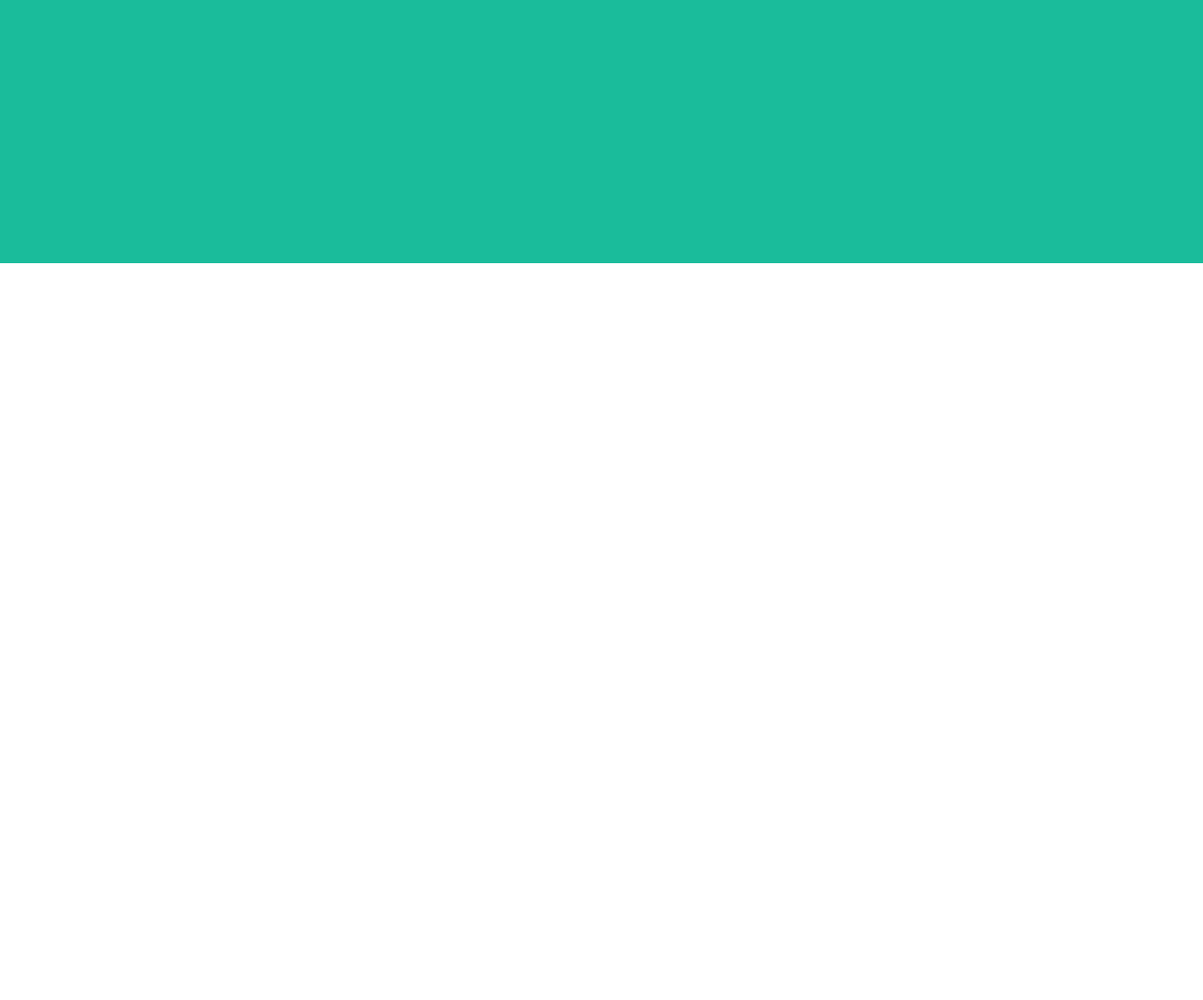
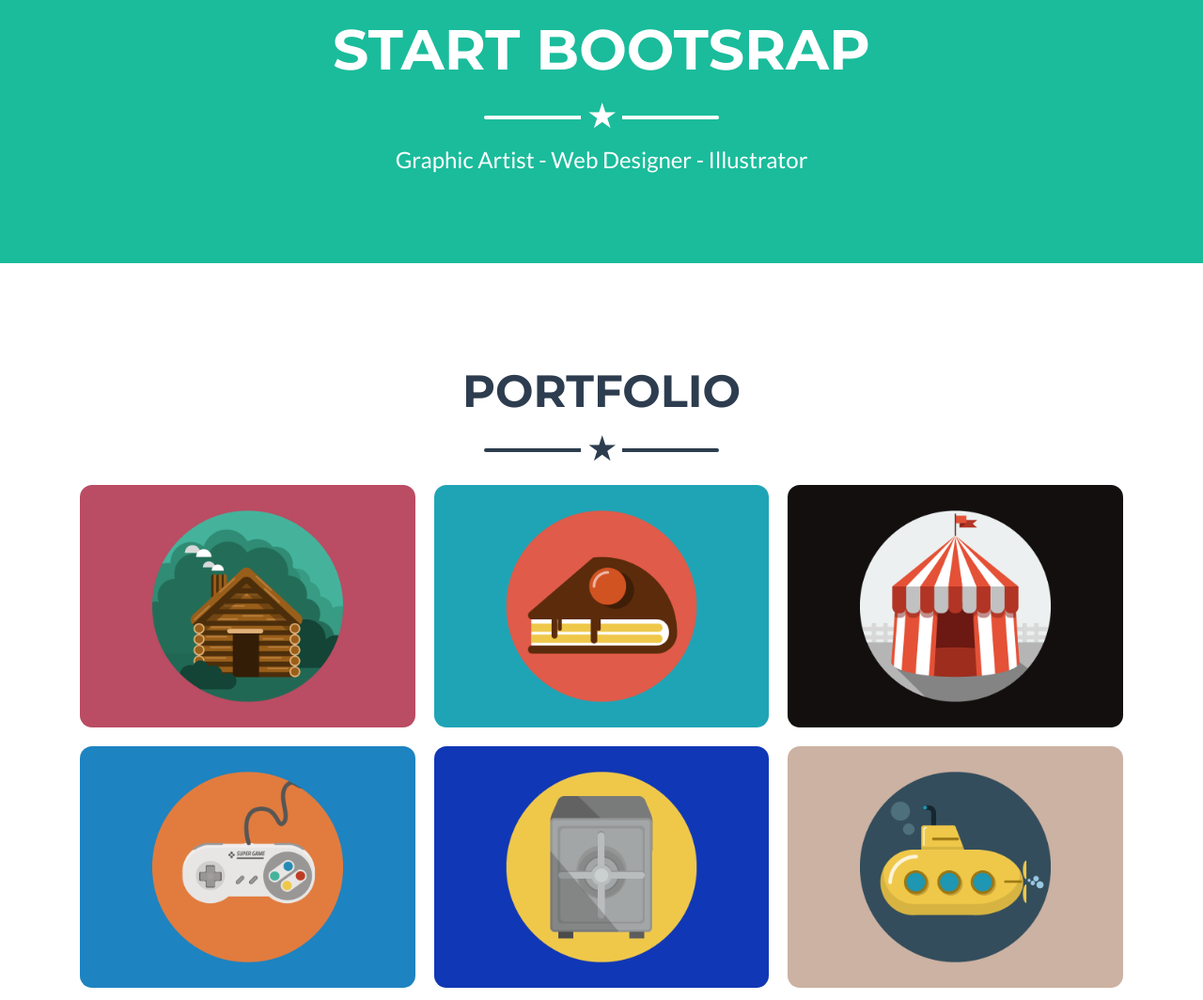
Before and after one commit to engingaran/web_programlama, a plain HTML site: page css.uygulama1/index.html in a window 1280 px wide. Shown: the part 420-1484 px from the top of the page at 94% size. Before the commit the page ends 800 px from the top, so only its background shows below. Drawn offline with Linux system fonts and the light colour scheme; a web font is replaced by a local one.

Commit message:
düzenleme

```diff
--- a/css.uygulama1/index.html
+++ b/css.uygulama1/index.html
@@ -21,6 +21,9 @@
         rel="stylesheet">
     <link rel="stylesheet" href="https://use.fontawesome.com/releases/v5.15.4/css/all.css"
         integrity="sha384-DyZ88mC6Up2uqS4h/KRgHuoeGwBcD4Ng9SiP4dIRy0EXTlnuz47vAwmeGwVChigm" crossorigin="anonymous" />
+    <link rel="stylesheet" href="https://cdnjs.cloudflare.com/ajax/libs/font-awesome/6.1.1/css/all.min.css"
+        integrity="sha512-KfkfwYDsLkIlwQp6LFnl8zNdLGxu9YAA1QvwINks4PhcElQSvqcyVLLD9aMhXd13uQjoXtEKNosOWaZqXgel0g=="
+        crossorigin="anonymous" referrerpolicy="no-referrer" />
 </head>
 
 <body>
@@ -55,9 +58,116 @@
 
     <header>
         <div class="container">
-           <img src="images/"
+            <img id="profile-image" class="img-fluid" src="images/avatar.png" alt="">
+            <h1 class="text-uppercase">Start Bootsrap</h1>
+            <hr class="star-light">
+            <h2>Graphic Artist - Web Designer - Illustrator</h2>
         </div>
     </header>
+
+    <section id="portfolio">
+        <div class="container">
+            <h2 class="text-uppercase">
+                Portfolio
+            </h2>
+            <hr class="star-dark">
+
+            <div id="portfolio-images" class="clearfix">
+
+                <div class="col">
+                    <div class="portfolio-item">
+                        <a href="#">
+                            <img class="img-fluid-p" src="images/cabin.png" alt="">
+
+                            <div class="img-overlay">
+                                <div class="icon">
+                                    <i class="fa-solid fa-plus"></i>
+                                </div>
+                            </div>
+                        </a>
+                    </div>
+                </div>
+
+                <div class="col">
+                    <div class="portfolio-item">
+                        <a href="#">
+                            <img class="img-fluid-p" src="images/cake.png" alt="">
+
+                            <div class="img-overlay">
+                                <div class="icon">
+                                    <i class="fa-solid fa-plus"></i>
+                                </div>
+                            </div>
+                        </a>
+                    </div>
+                </div>
+
+                <div class="col">
+                    <div class="portfolio-item">
+                        <a href="#">
+                            <img class="img-fluid-p" src="images/circus.png" alt="">
+
+                            <div class="img-overlay">
+                                <div class="icon">
+                                    <i class="fa-solid fa-plus"></i>
+                                </div>
+                            </div>
+                        </a>
+                    </div>
+                </div>
+
+                <div class="col">
+                    <div class="portfolio-item">
+                        <a href="#">
+                            <img class="img-fluid-p" src="images/game.png" alt="">
+
+                            <div class="img-overlay">
+                                <div class="icon">
+                                    <i class="fa-solid fa-plus"></i>
+                                </div>
+                            </div>
+                        </a>
+                    </div>
+                </div>
+
+                <div class="col">
+                    <div class="portfolio-item">
+                        <a href="#">
+                            <img class="img-fluid-p" src="images/safe.png" alt="">
+
+                            <div class="img-overlay">
+                                <div class="icon">
+                                    <i class="fa-solid fa-plus"></i>
+                                </div>
+                            </div>
+                        </a>
+                    </div>
+                </div>
+
+                <div class="col">
+                    <div class="portfolio-item">
+                        <a href="#">
+                            <img class="img-fluid-p" src="images/submarine.png" alt="">
+
+                            <div class="img-overlay">
+                                <div class="icon">
+                                    <i class="fa-solid fa-plus"></i>
+                                </div>
+                            </div>
+                        </a>
+                    </div>
+                </div>
+            </div>
+        </div>
+
+    </section>
+
+    <section id="about">
+        <h2 class="text-uppercase">
+            About
+        </h2>
+
+    </section>
 
 </body>
 
--- a/css.uygulama1/style.css
+++ b/css.uygulama1/style.css
@@ -16,12 +16,29 @@ body {
     background-color: #fff;
 }
 
+h1, h2, h3, h4, h5, h6 {
+    font-weight: 700;
+    font-family: Montserrat;
+}
+
+
 a {
     text-decoration: none;
 }
 
 ul {
     list-style-type: none;
+}
+
+section {
+    padding-top: 10rem;
+    padding-bottom: 10rem;
+    text-align: center;
+}
+
+.img-fluid{
+    max-width: 256px;
+    height: auto;
 }
 
 .clearfix::after {
@@ -55,6 +72,7 @@ nav {
     padding-top: 2rem;
     padding-bottom: 2rem;
     position: fixed;
+    z-index: 500;
 }
 
 #logo-box {
@@ -96,7 +114,129 @@ nav {
 header {
     background-color: #1ABC9B;
     height: 700px;
-    padding-top: calc(106px + 4rem);
+    padding-top: calc(106px + 6rem);
     text-align: center;
 
 }
+
+header h1 {
+    color:#fff;
+    font-size: 6rem;
+
+}
+
+header h2 {
+    color: #fff;
+    font-size: 2.4rem;
+    font-family: "Lato";
+    font-weight: 300;
+
+}
+
+hr.star-light {
+    border-color: #fff;
+}
+
+hr.star-dark{
+    border-color: #2D3D4F;
+}
+
+
+.star-light, .star-dark {
+    border: none;
+    border-top: 0.4rem solid #fff;
+    border-radius: 10px;
+    max-width: 25rem;
+    margin: 2.5rem auto;
+    overflow: visible;
+    height: 0;
+
+}
+
+.star-light::after {
+    color: #fff;
+    background-color: #1ABC9B ;
+}
+
+.star-dark::after {
+    color: #2D3D4F ;
+    background-color: #fff;
+}
+
+.star-light::after, .star-dark::after {
+    content: "\2605";
+    font-weight: 900;
+    font-size: 3.2rem;
+    position: relative;
+    top: -28px;
+    padding: 0 8px;
+}
+
+/* portfolio*/
+
+#portfolio {
+
+}
+
+#portfolio h2 {
+    font-size: 4.8rem;
+    color: #2D3D4F;
+}
+
+.img-fluid-p {
+    max-width: 100%;
+    height: auto;
+
+}
+
+.col {
+    float: left;
+    width: 33.333%;
+    padding: 10px;
+}
+
+.portfolio-item {
+    position: relative;
+}
+
+.portfolio-item img {
+    display: block;
+    border-radius: 13px;
+}
+
+.img-overlay {
+    position: absolute;
+    top: 0;
+    left: 0;
+    height: 100%;
+    width: 100%;
+    background-color: #1ABC9B;
+    opacity: 0;
+    transition: opacity 0.4s;
+    border-radius: 13px;
+}
+
+
+.img-overlay .icon {
+    color: #fff;
+    font-size: 8rem;
+    position: absolute;
+    top: 50%;
+    left: 50%;
+    transform: translate(-50%, -50%);
+}
+
+.portfolio-item:hover .img-overlay {
+    opacity: 0.6;
+    border-radius: 13px;
+}
+
+#about {
+    background-color: #1ABC9B;
+    color: #fff;
+}
+
+
+#about h2 {
+    font-size: 4.8rem;
+}
```
